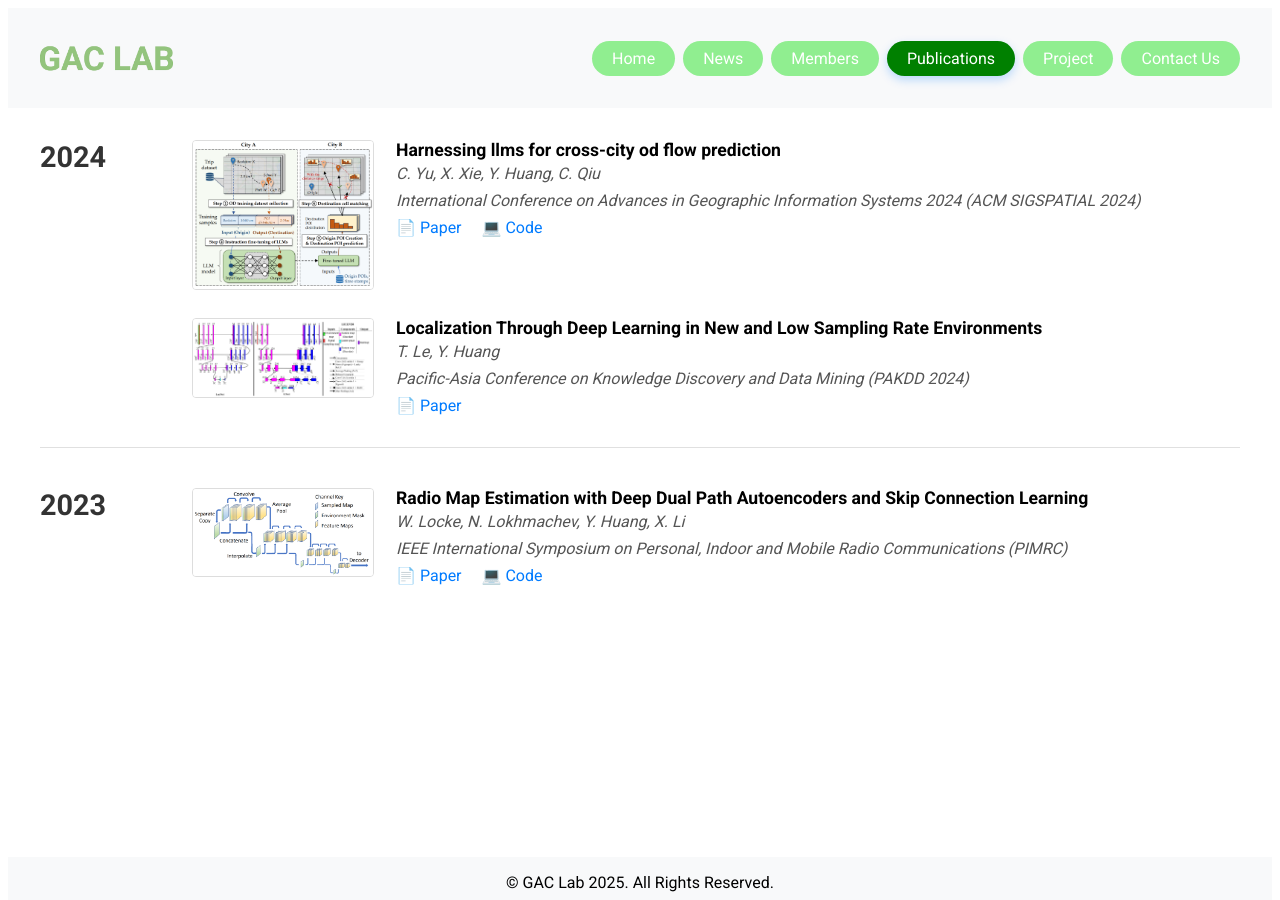
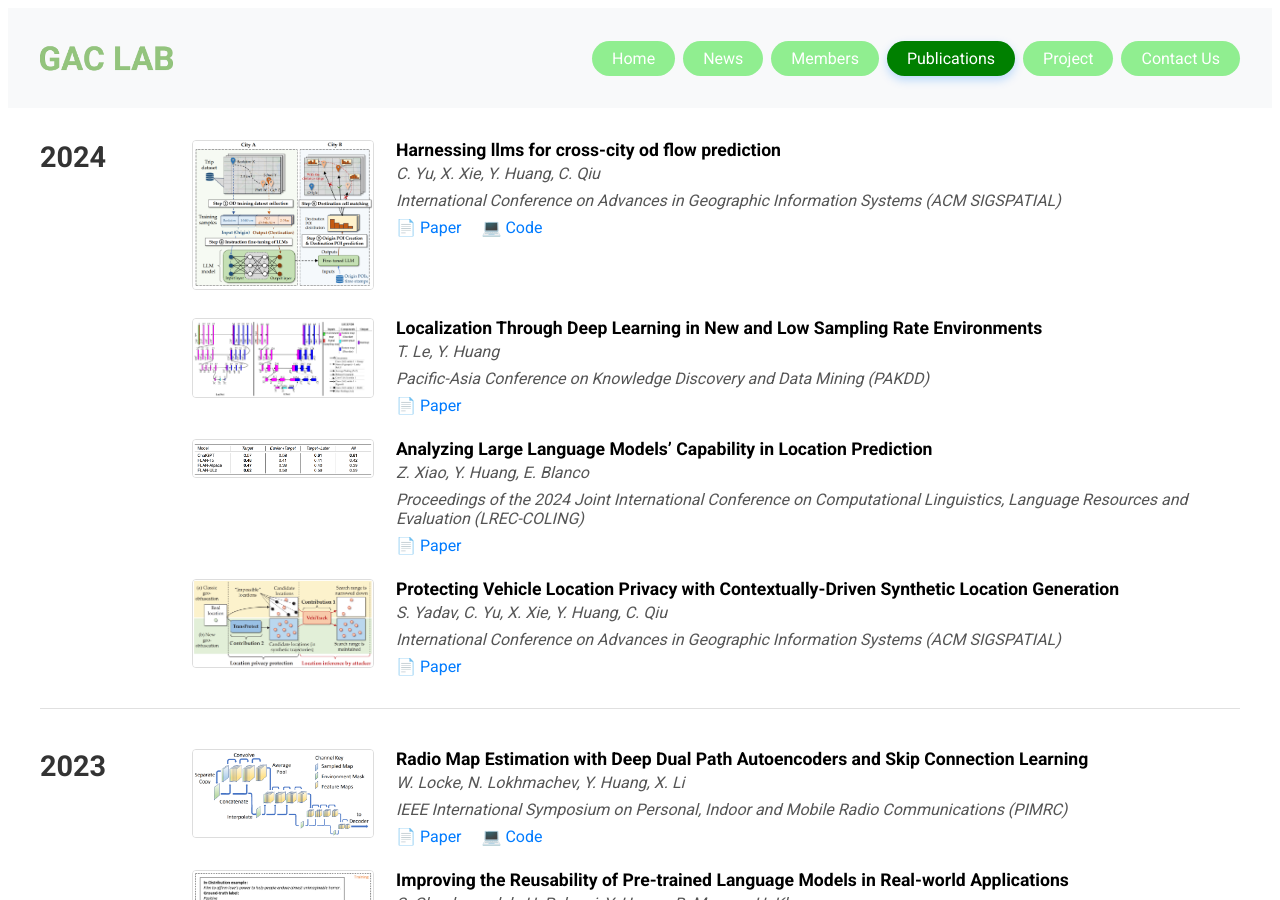
Before and after one commit to GeoAICenter/GeoAICenter.github.io, a Jekyll site: the page built from publications.html, in a window 1280 px wide and 900 px high. Built offline with Jekyll 4.4.1, drawn with Linux system fonts in a browser that asks for light colours; some of the changed text lies outside the part shown.

Commit message:
Add Content - 2
Update Publication page with more papers that have Professor Huang name.

```diff
--- a/_data/publications.yml
+++ b/_data/publications.yml
@@ -1,16 +1,16 @@
 - title: "Harnessing llms for cross-city od flow prediction"
-  conference: "International Conference on Advances in Geographic Information Systems 2024 (ACM SIGSPATIAL 2024)"
+  conference: "International Conference on Advances in Geographic Information Systems (ACM SIGSPATIAL)"
   authors: "C. Yu, X. Xie, Y. Huang, C. Qiu"
-  image: "/assets/images/Harnessing_LLMs_OD_Flow_Prediction.png" # Add this line
+  image: "/assets/images/Harnessing_LLMs_OD_Flow_Prediction.png"
   year: 2024
   links:
     paper_url: "https://dl.acm.org/doi/abs/10.1145/3678717.3691308"
     code_url: "https://github.com/user/project1"
 
 - title: "Localization Through Deep Learning in New and Low Sampling Rate Environments"
-  conference: "Pacific-Asia Conference on Knowledge Discovery and Data Mining (PAKDD 2024)"
+  conference: "Pacific-Asia Conference on Knowledge Discovery and Data Mining (PAKDD)"
   authors: "T. Le, Y. Huang"
-  image: "/assets/images/LocNet.png" # Add this line
+  image: "/assets/images/LocNet.png"
   year: 2024
   links:
     paper_url: "https://link.springer.com/chapter/10.1007/978-981-97-2262-4_24"
@@ -18,8 +18,73 @@
 - title: "Radio Map Estimation with Deep Dual Path Autoencoders and Skip Connection Learning"
   conference: "IEEE International Symposium on Personal, Indoor and Mobile Radio Communications (PIMRC)"
   authors: "W. Locke, N. Lokhmachev, Y. Huang, X. Li"
-  image: "/assets/images/DualPath.png" # Add this line
+  image: "/assets/images/DualPath.png"
   year: 2023
   links:
     paper_url: "https://ieeexplore.ieee.org/document/10293748"
     code_url: "https://github.com/user/project3"
+
+
+- title: "Improving the Reusability of Pre-trained Language Models in Real-world Applications"
+  conference: "IEEE International Conference on Information Reuse and Integration (IRI)"
+  authors: "S. Ghanbarzadeh, H. Palangi, Y. Huang, R. Moreno, H. Khanpour"
+  image: "/assets/images/IRI.png"
+  year: 2023
+  links:
+    paper_url: "https://arxiv.org/pdf/2307.10457"
+
+- title: "A Universal Scheme for Partitioned Dynamic Shortest Path Index"
+  conference: "Consortium for Reliability and Reproducibility (CoRR)"
+  authors: "M. Zhang, X. Zhou, L. Li, Z. Liu, G. Trajcevski, Y. Huang, X. Zhou"
+  image: "/assets/images/Universal_Scheme.png"
+  year: 2023
+  links:
+    paper_url: "https://arxiv.org/pdf/2310.08213v2"
+
+- title: "Gender-tuning: Empowering Fine-tuning for Debiasing Pre-trained Language Models"
+  conference: "Findings of the Association for Computational Linguistics: ACL"
+  authors: "S. Ghanbarzadeh, Y. Huang, H. Palangi, R. Moreno, H. Khanpour"
+  image: "/assets/images/Gender_Tuning.png"
+  year: 2023
+  links:
+    paper_url: "https://arxiv.org/pdf/2307.10522"
+
+- title: "Context Helps Determine Spatial Knowledge from Tweets"
+  conference: "Findings of the Association for Computational Linguistics: IJCNLP-AACL (Findings)"
+  authors: "Z. Xiao, Y. Huang, E. Blanco"
+  image: "/assets/images/Tweet_paper_Xiao.png"
+  year: 2023
+  links:
+    paper_url: "https://aclanthology.org/2023.findings-ijcnlp.13.pdf"
+
+- title: "Data and Resources Paper: A Multi-granularity Decade-Long Geo-Tagged Twitter Dataset for Spatial Computing"
+  conference: "International Conference on Advances in Geographic Information Systems (ACM SIGSPATIAL)"
+  authors: "Y. Feng, Z. Meng, C. Clemmer, H. Fan, Y. Huang"
+  image: "/assets/images/Tweets_Geo.png"
+  year: 2023
+  links:
+    paper_url: "https://hengfan2010.github.io/publication/SIGSPATIAL-2023.pdf"
+
+- title: "Proceedings of the 8th ACM SIGSPATIAL International Workshop on Security Response using GIS"
+  conference: "International Conference on Advances in Geographic Information Systems (ACM SIGSPATIAL)"
+  authors: "Y. Huang, J. Thill, H. Zhang, D. Guo, Y. Liu, W. Xu, B. Chen"
+  image: "/assets/images/Tweets_Geo.png"
+  year: 2023
+  links:
+    paper_url: "https://dl.acm.org/doi/abs/10.1145/3615884"
+
+- title: "Analyzing Large Language Models’ Capability in Location Prediction"
+  conference: "Proceedings of the 2024 Joint International Conference on Computational Linguistics, Language Resources and Evaluation (LREC-COLING)"
+  authors: "Z. Xiao, Y. Huang, E. Blanco"
+  image: "/assets/images/Analyze_Xiao.png"
+  year: 2024
+  links:
+    paper_url: "https://aclanthology.org/2024.lrec-main.85.pdf"
+
+- title: "Protecting Vehicle Location Privacy with Contextually-Driven Synthetic Location Generation"
+  conference: "International Conference on Advances in Geographic Information Systems (ACM SIGSPATIAL)"
+  authors: "S. Yadav, C. Yu, X. Xie, Y. Huang, C. Qiu"
+  image: "/assets/images/Traffic_Yadav.png"
+  year: 2024
+  links:
+    paper_url: "https://dl.acm.org/doi/pdf/10.1145/3678717.3691211"
```
Also changed, not shown: assets/images/Analyze_Xiao.png (added), assets/images/Gender_Tuning.png (added), assets/images/IRI.png (added), assets/images/Traffic_Yadav.png (added), assets/images/Tweet_paper_Xiao.png (added), assets/images/Tweets_Geo.png (added), assets/images/Universal_Scheme.png (added).
